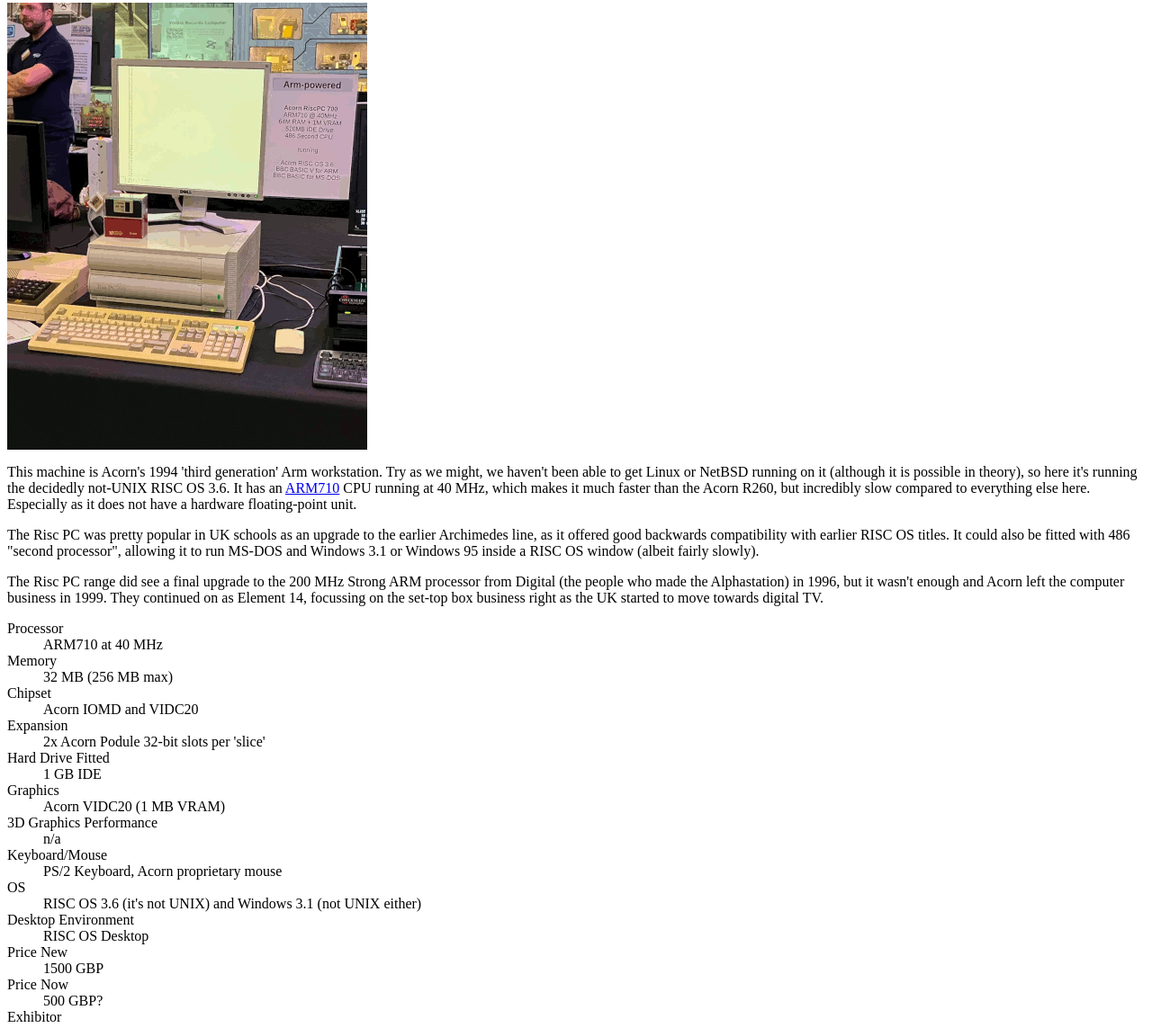
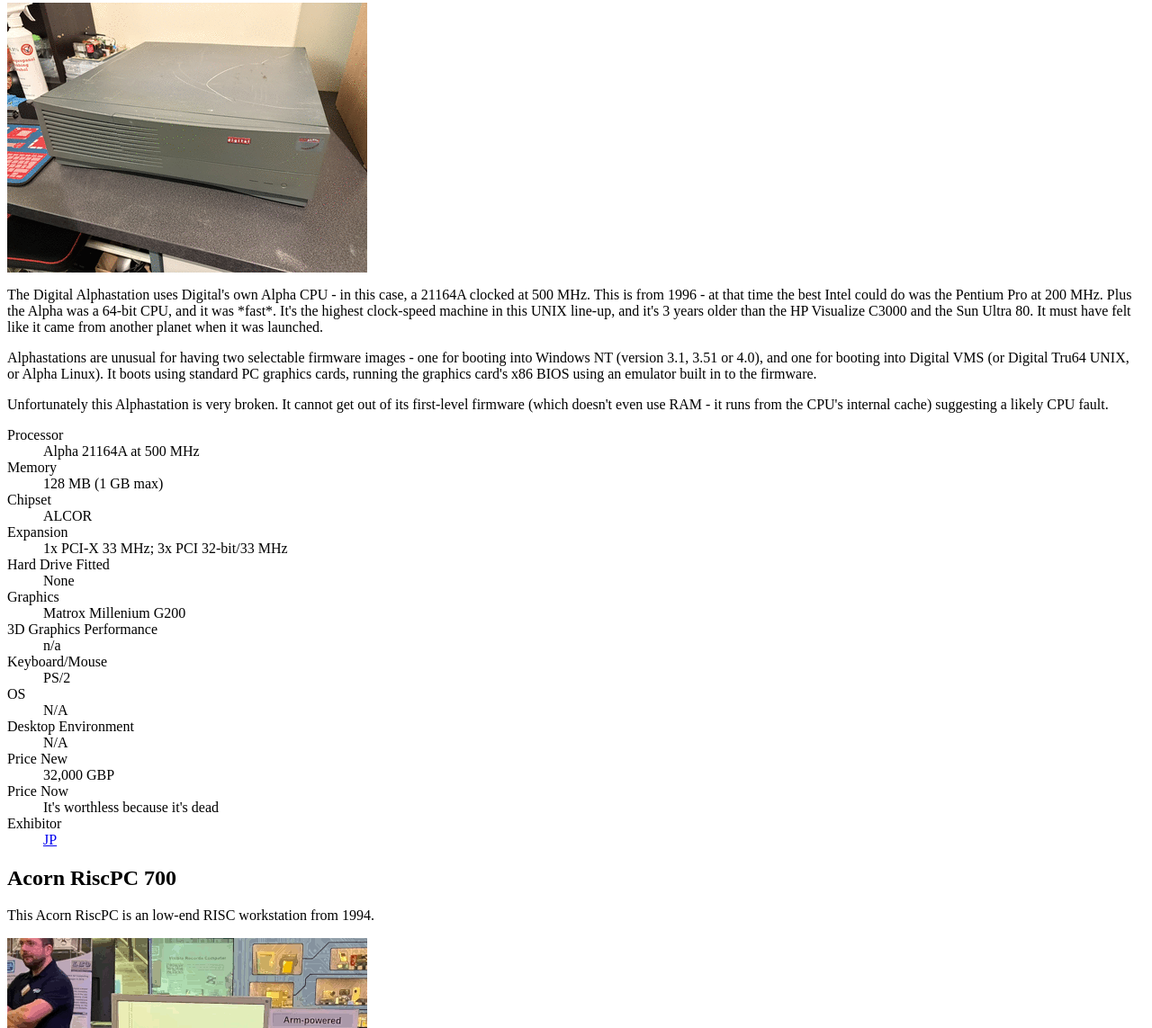
Before and after one commit to thejpster/website, a plain HTML site: page static/retrofest/machines/index.html in a window 1280 px wide. Shown: the part 8302-9445 px from the top of the page at 90% size. Drawn offline with Linux system fonts and the light colour scheme.

Commit message:
Add Alphastation

```diff
--- a/static/retrofest/machines/index.html
+++ b/static/retrofest/machines/index.html
@@ -396,6 +396,67 @@
     <dt>Exhibitor</dt>
     <dd><a href="../exhibitors/index.html#ph">PH</a></dd>
 </dl>
+
+<h2 id="alphastation">DEC Alphastation 500/500</h2>
+
+<p>
+    This Alphastation 500/500 is a high-end 64-bit single-processor UNIX
+    workstation from 1996.
+</p>
+<p>
+    <img src="alphastation.gif" alt="Our Alphastation 500/500">
+</p>
+<p>
+    The Digital Alphastation uses Digital's own Alpha CPU - in this case, a
+    21164A clocked at 500 MHz. This is from 1996 - at that time the best Intel
+    could do was the Pentium Pro at 200 MHz. Plus the Alpha was a 64-bit CPU,
+    and it was *fast*. It's the highest clock-speed machine in this UNIX
+    line-up, and it's 3 years older than the HP Visualize C3000 and the Sun
+    Ultra 80. It must have felt like it came from another planet when it was
+    launched.
+</p>
+<p>
+    Alphastations are unusual for having two selectable firmware images - one
+    for booting into Windows NT (version 3.1, 3.51 or 4.0), and one for booting
+    into Digital VMS (or Digital Tru64 UNIX, or Alpha Linux). It boots using
+    standard PC graphics cards, running the graphics card's x86 BIOS using an
+    emulator built in to the firmware.
+</p>
+<p>
+    Unfortunately this Alphastation is very broken. It cannot get out of its
+    first-level firmware (which doesn't even use RAM - it runs from the CPU's
+    internal cache) suggesting a likely CPU fault.
+</p>
+
+<dl>
+    <dt>Processor</dt>
+    <dd>Alpha 21164A at 500 MHz</dd>
+    <dt>Memory</dt>
+    <dd>128 MB (1 GB max)</dd>
+    <dt>Chipset</dt>
+    <dd>ALCOR</dd>
+    <dt>Expansion</dt>
+    <dd>1x PCI-X 33 MHz; 3x PCI 32-bit/33 MHz</dd>
+    <dt>Hard Drive Fitted</dt>
+    <dd>None</dd>
+    <dt>Graphics</dt>
+    <dd>Matrox Millenium G200</dd>
+    <dt>3D Graphics Performance</dt>
+    <dd>n/a</dd>
+    <dt>Keyboard/Mouse</dt>
+    <dd>PS/2</dd>
+    <dt>OS</dt>
+    <dd>N/A</dd>
+    <dt>Desktop Environment</dt>
+    <dd>N/A</dd>
+    <dt>Price New</dt>
+    <dd>32,000 GBP</dd>
+    <dt>Price Now</dt>
+    <dd>It's worthless because it's dead</dd>
+    <dt>Exhibitor</dt>
+    <dd><a href="../exhibitors/index.html#jp">JP</a></dd>
+</dl>
+
 <h2 id="riscpc">Acorn RiscPC 700</h2>
 
 <p>
```
Also changed, not shown: static/retrofest/machines/alphastation.gif (added).
